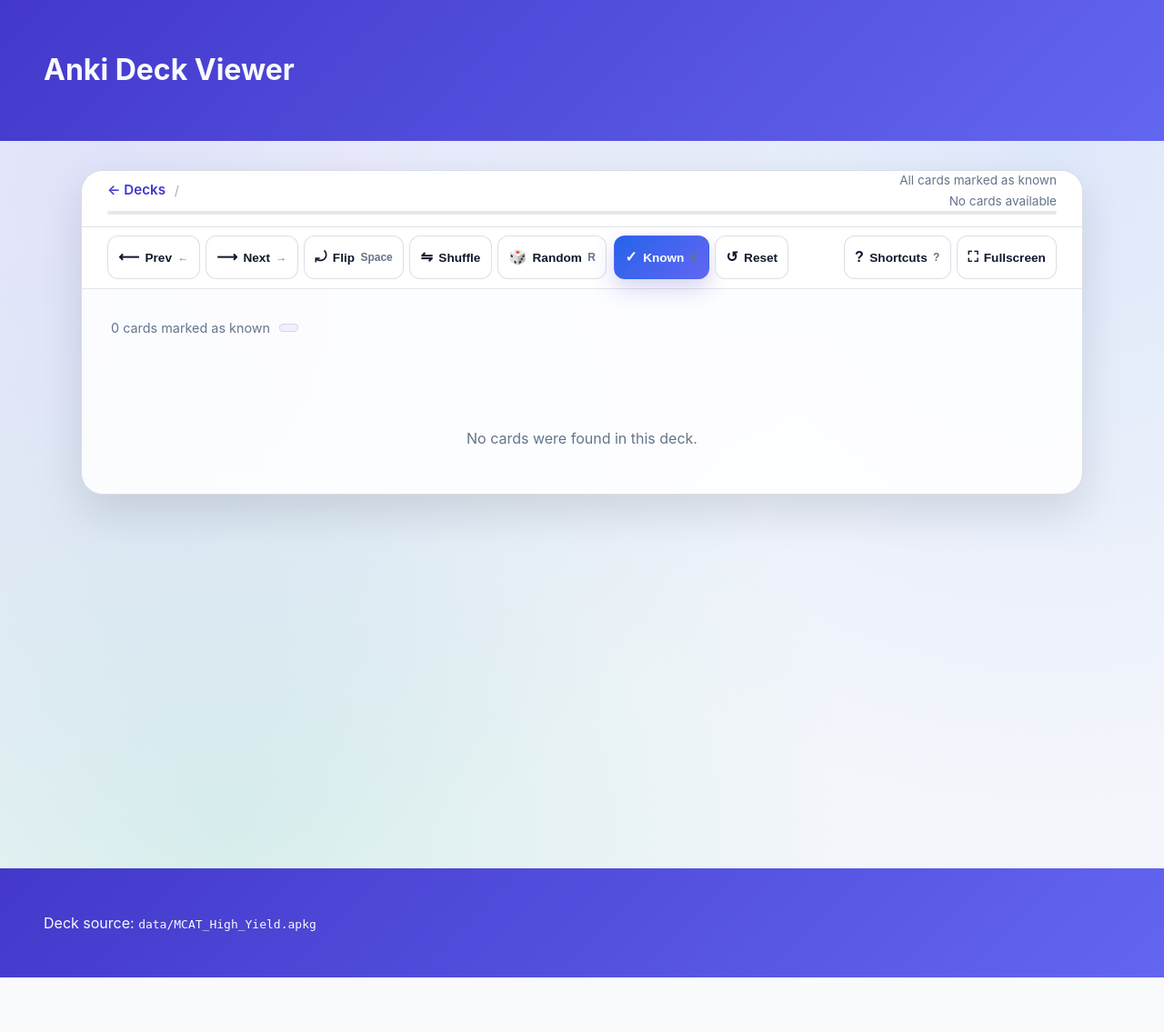
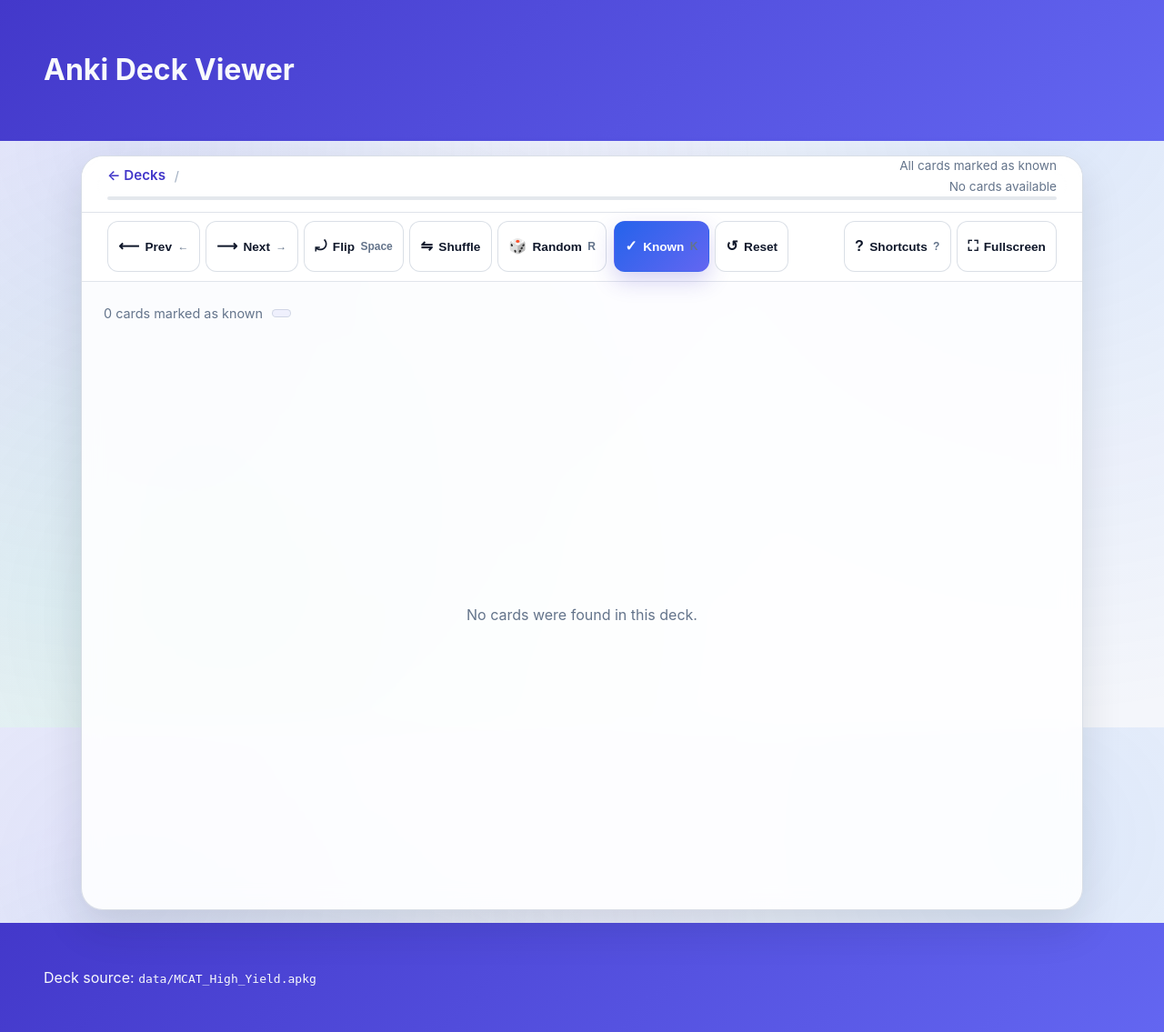
Before and after one commit to mbolaris/anki, a Flask app: template anki_viewer/templates/deck.html in a window 1280 px wide. Shown: the whole page at 91% size. Before the commit the page ends 1075 px from the top, so only its background shows below. Run offline with Flask 3, Linux system fonts and the light colour scheme; the template is opened without the code that fills it, so the values that code supplies are empty.

Commit message:
Adjust deck viewer layout for full-height stage

```diff
--- a/anki_viewer/static/style.css
+++ b/anki_viewer/static/style.css
@@ -48,6 +48,12 @@
   }
 }
 
+html,
+body,
+#root {
+  height: 100%;
+}
+
 body {
   margin: 0;
   min-height: 100vh;
@@ -91,14 +97,12 @@ a {
   min-height: 100vh;
   display: grid;
   grid-template-rows: auto 1fr;
-  padding: clamp(1rem, 3vw, 2rem);
+  padding: clamp(0.5rem, 2vw, 1rem);
   margin: 0;
   width: 100%;
   box-sizing: border-box;
-  gap: clamp(1rem, 3vw, 1.5rem);
+  gap: 0;
   background: none;
-  align-items: stretch;
-  justify-items: center;
 }
 
 .deck-list ul {
@@ -148,8 +152,9 @@ a {
 }
 
 .card-viewer {
-  --study-header-height: 3rem;
-  --study-toolbar-height: 3rem;
+  --study-header-height: 3.5rem;
+  --study-toolbar-height: 3.5rem;
+  --viewer-toolbar-height: calc(var(--study-header-height) + var(--study-toolbar-height));
   --card-padding: clamp(1.4rem, 3vw, 1.9rem);
   --card-gap: clamp(1rem, 2vw, 1.35rem);
   width: min(1100px, 100%);
@@ -166,19 +171,30 @@ a {
   backdrop-filter: blur(12px);
 }
 
-.viewer__chrome {
-  display: flex;
-  flex-direction: column;
-  gap: 0;
+.viewer__toolbar {
   position: sticky;
   top: 0;
   z-index: 50;
+  display: flex;
+  flex-direction: column;
 }
 
 .viewer__content {
-  min-height: 0;
+  min-height: max(0px, calc(100vh - var(--viewer-toolbar-height)));
   overflow: auto;
   height: 100%;
+  display: flex;
+  flex-direction: column;
+}
+
+.viewer__stage {
+  min-height: 0;
+  height: 100%;
+  display: flex;
+  align-items: center;
+  justify-content: center;
+  padding: clamp(1rem, 3vw, 2rem);
+  box-sizing: border-box;
 }
 
 .card-viewer[data-mode="fullscreen"] {
@@ -199,9 +215,6 @@ a {
 }
 
 .study-header {
-  position: sticky;
-  top: 0;
-  z-index: 40;
   backdrop-filter: blur(16px);
   background: rgba(255, 255, 255, 0.9);
   border-bottom: 1px solid rgba(148, 163, 184, 0.3);
@@ -306,9 +319,6 @@ a {
 }
 
 .study-toolbar {
-  position: sticky;
-  top: var(--study-header-height);
-  z-index: 30;
   backdrop-filter: blur(16px);
   background: rgba(255, 255, 255, 0.85);
   border-bottom: 1px solid rgba(148, 163, 184, 0.28);
@@ -441,9 +451,10 @@ a {
   height: 100%;
   display: grid;
   grid-template-rows: auto 1fr;
-  gap: clamp(1rem, 2vw, 1.6rem);
-  padding: clamp(1.25rem, 3vw, 2rem);
+  gap: clamp(0.75rem, 2vw, 1.25rem);
+  padding: clamp(1rem, 3vw, 1.5rem);
   box-sizing: border-box;
+  flex: 1 1 auto;
 }
 
 .study-status {
@@ -471,15 +482,6 @@ a {
   letter-spacing: 0.06em;
   color: var(--accent);
   background: rgba(99, 102, 241, 0.08);
-}
-
-.card-stage-wrapper {
-  height: 100%;
-  display: flex;
-  align-items: center;
-  justify-content: center;
-  padding: clamp(1rem, 3vw, 1.75rem);
-  overflow: auto;
 }
 
 .card-stage {
--- a/anki_viewer/templates/deck.html
+++ b/anki_viewer/templates/deck.html
@@ -9,7 +9,7 @@
       data-total-cards="{{ deck.cards|length }}"
       data-active-card-type="{{ deck.cards[0].card_type if deck.cards else '' }}"
     >
-    <div class="viewer__chrome">
+      <div class="viewer__toolbar">
         <header class="study-header">
           <div class="study-header__inner">
             <a class="study-header__crumb" href="{{ url_for('index') }}" aria-label="Back to deck list">
@@ -109,7 +109,7 @@
           </span>
         </div>
 
-        <div class="card-stage-wrapper">
+        <div class="viewer__stage">
           <div class="card-stage" data-role="card-stage">
             {% if deck.cards %}
               <div class="empty-state" data-role="empty-state" hidden>
```
Lines whose indentation alone changed are shown as unchanged.
